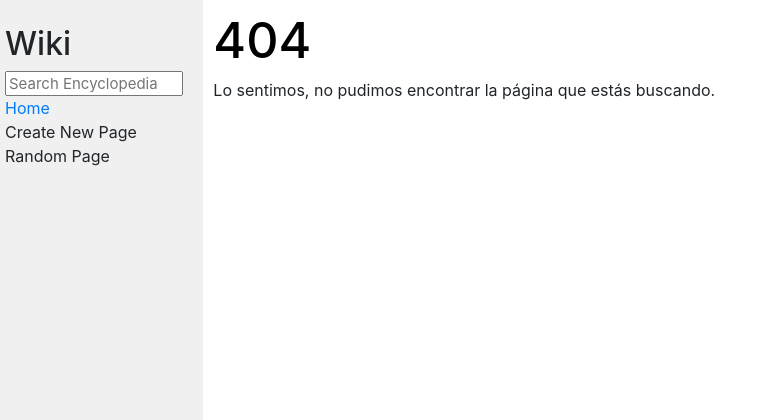
After one commit to irenediaz1974/web50, a Django app: template projects/2020/x/wiki/encyclopedia/templates/encyclopedia/404.html in a window 1280 px wide. The commit adds this page. Shown: the top 420 px of the page, without its empty margins (0-768 px from the left). Run offline with Django 3.2, Linux system fonts and the light colour scheme; the template is opened without the code that fills it, so the values that code supplies are empty; some libraries are stand-ins or nearby versions.

Commit message:
OK Tarea 1

```diff
--- a/projects/2020/x/wiki/encyclopedia/static/encyclopedia/styles.css
+++ b/projects/2020/x/wiki/encyclopedia/static/encyclopedia/styles.css
@@ -36,3 +36,8 @@ textarea {
 .sidebar h2 {
     margin-top: 5px;
 }
+
+h4 {
+    font-size: 50px;
+    color: black;
+}
--- /dev/null
+++ b/projects/2020/x/wiki/encyclopedia/templates/encyclopedia/404.html
@@ -0,0 +1,10 @@
+{% extends "encyclopedia/layout.html" %}
+
+{% block title %}
+    404
+{% endblock %}
+
+{% block body %}
+    <h4>404</h4>
+    <p>Lo sentimos, no pudimos encontrar la página que estás buscando.</p>
+{% endblock %}
--- a/projects/2020/x/wiki/encyclopedia/templates/encyclopedia/index.html
+++ b/projects/2020/x/wiki/encyclopedia/templates/encyclopedia/index.html
@@ -8,7 +8,7 @@
     <h1>All Pages</h1>
     <ul>
         {% for entry in entries %}
-            <li>{{ entry }}</li>
+            <li> {{ entry }} </li>
         {% endfor %}
     </ul>
 {% endblock %}
--- a/projects/2020/x/wiki/encyclopedia/urls.py
+++ b/projects/2020/x/wiki/encyclopedia/urls.py
@@ -4,5 +4,5 @@ from . import views
 
 urlpatterns = [
     path("", views.index, name="index"),
-    path("wiki/<str:title>", views.entry, name="entry")
+    path("<str:title>", views.entry, name="entry")
 ]
--- a/projects/2020/x/wiki/wiki/urls.py
+++ b/projects/2020/x/wiki/wiki/urls.py
@@ -18,5 +18,5 @@ from django.urls import include, path
 
 urlpatterns = [
     path('admin/', admin.site.urls),
-    path('', include("encyclopedia.urls"))
+    path('wiki/', include("encyclopedia.urls"))
 ]
```
Also changed, not shown: projects/2020/x/wiki/encyclopedia/views.py (+9 -6 lines), projects/2020/x/wiki/Readme.md.
